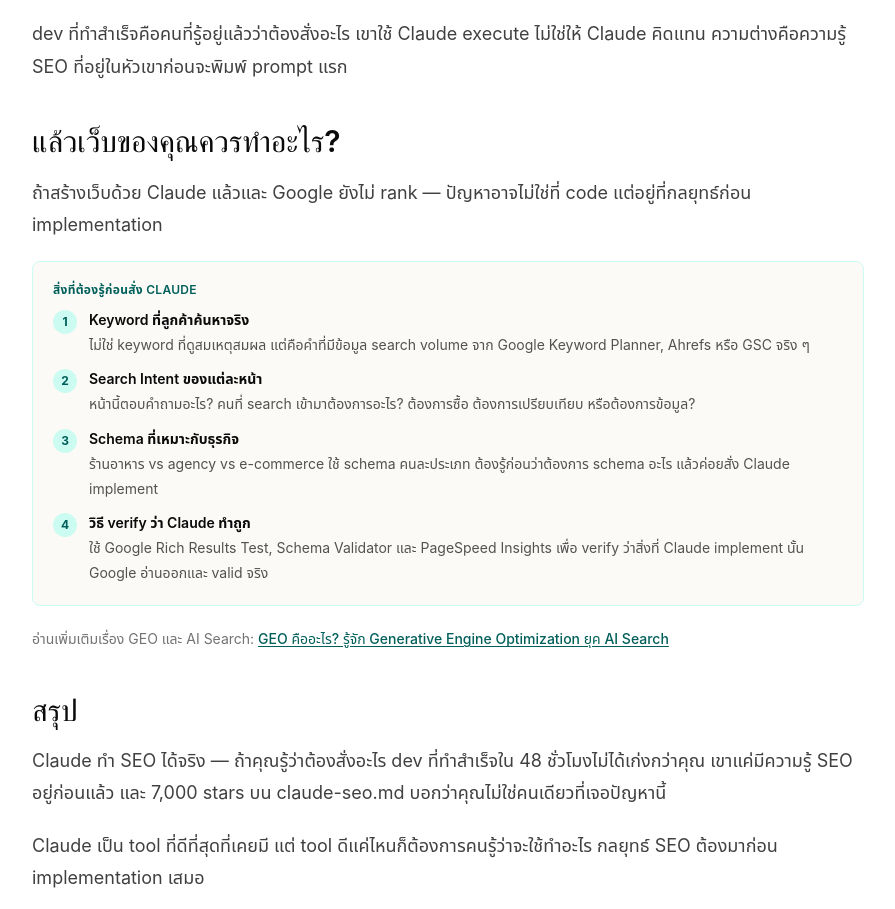
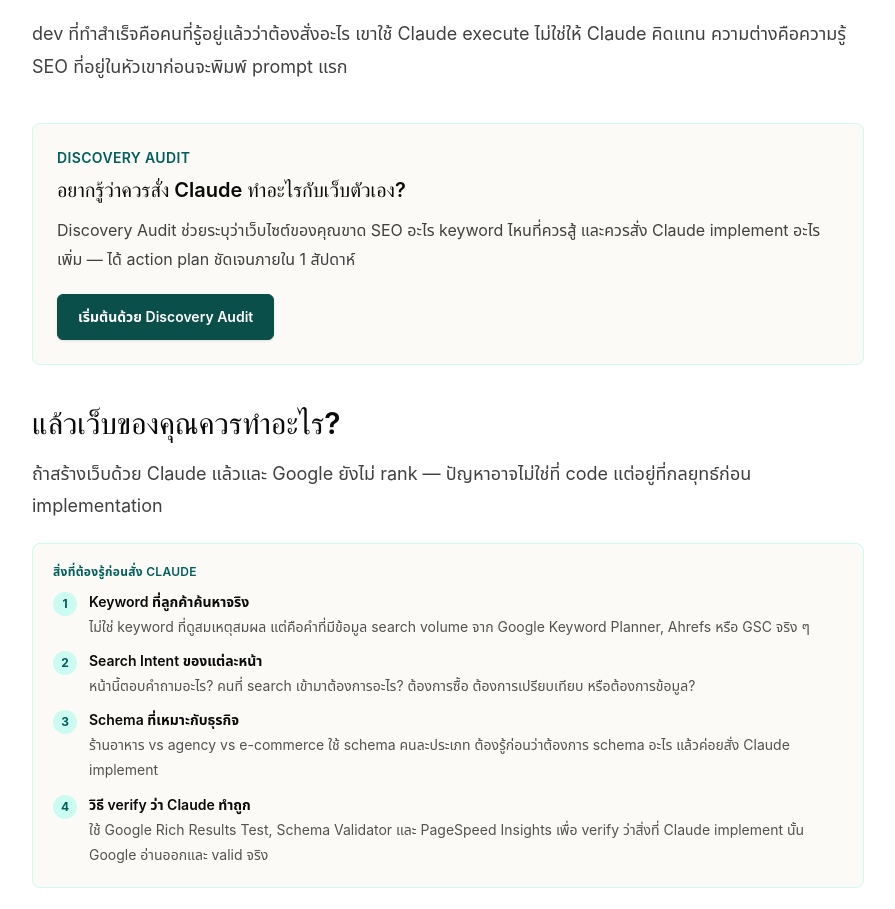
Before and after one commit to sksaralak/saralak-search, a React (Vite) app: page /blog/ai-website-seo in a window 1280 px wide. Shown: the part 3213-4122 px from the top of the page, without its empty margins (192-1087 px from the left). Built offline with nearby package versions, Linux system fonts and the light colour scheme.

Commit message:
Add mid-article CTA to ai-website-seo post
Co-Authored-By: Claude Sonnet 4.6 <noreply@anthropic.com>

```diff
--- a/src/components/BlogArticleBody.tsx
+++ b/src/components/BlogArticleBody.tsx
@@ -2808,6 +2808,20 @@ function AiWebsiteSeoArticle({ post }: { post: BlogPost }) {
         </P>
       </ArticleSection>
 
+      <aside className="rounded-lg border border-teal-100 bg-[#fbfaf6] p-6">
+        <p className="text-sm font-semibold uppercase tracking-wide text-teal-800">Discovery Audit</p>
+        <h3 className="mt-2 text-xl font-semibold text-neutral-950">
+          อยากรู้ว่าควรสั่ง Claude ทำอะไรกับเว็บตัวเอง?
+        </h3>
+        <p className="thai-readable mt-3 text-neutral-700">
+          Discovery Audit ช่วยระบุว่าเว็บไซต์ของคุณขาด SEO อะไร keyword ไหนที่ควรสู้
+          และควรสั่ง Claude implement อะไรเพิ่ม — ได้ action plan ชัดเจนภายใน 1 สัปดาห์
+        </p>
+        <div className="mt-5">
+          <CTAButton to="/discovery-audit">เริ่มต้นด้วย Discovery Audit</CTAButton>
+        </div>
+      </aside>
+
       <ArticleSection title="แล้วเว็บของคุณควรทำอะไร?">
         <P>
           ถ้าสร้างเว็บด้วย Claude แล้วและ Google ยังไม่ rank — ปัญหาอาจไม่ใช่ที่ code
```
